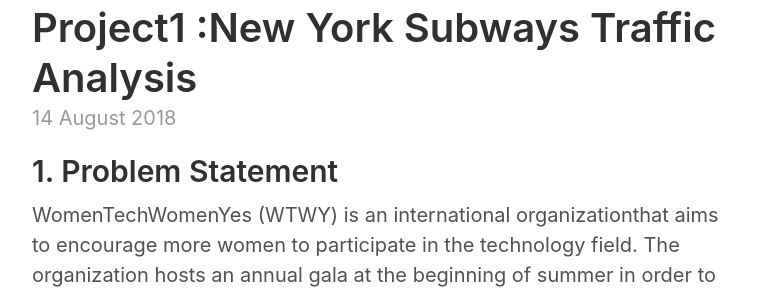
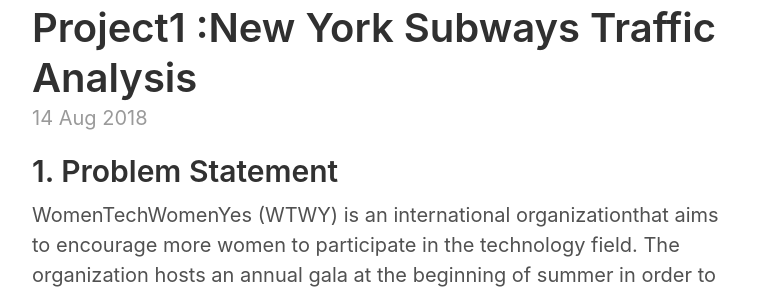
Before and after one commit to LubnaAlhenaki/LubnaAlhenaki.github.io, a Jekyll site: the page built from index.html, in a window 1280 px wide and 900 px high. Shown: the part 160-455 px from the top of the window, without its empty margins (258-1018 px from the left). Built offline with Jekyll 4.4.1, drawn with Linux system fonts in a browser that asks for light colours; the list of posts is cut into pages by our own code.

Commit message:
Update index.html

```diff
--- a/index.html
+++ b/index.html
@@ -12,7 +12,7 @@
       </a>
     </h1>
 
-    <time datetime="{{ post.date | date: "%-d %B %Y" }}" class="post-date">{{ post.date | date: "%-d %B %Y" }}</time>
+     <time datetime="{{ post.date | date_to_xmlschema }}" class="post-date">{{ post.date | date_to_string }}</time>
 
     {{ post.content }}
   </article>
```
